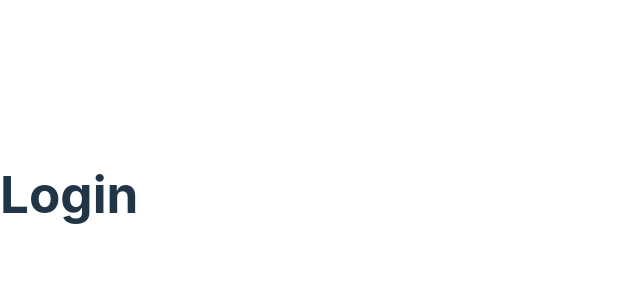
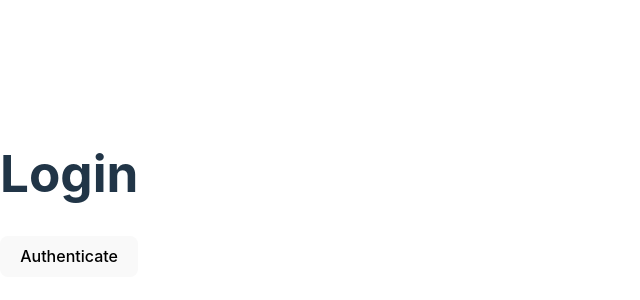
Before and after one commit to erikajdavid/PERN-jwt, a React (Vite) app in the folder client/: page /login in a window 1280 px wide. Shown: the part 206-506 px from the top of the page, without its empty margins (0-640 px from the left). Built offline with nearby package versions, Linux system fonts and the light colour scheme.

Commit message:
testing passing setAuth as a prop

```diff
--- a/client/src/components/Dashboard.jsx
+++ b/client/src/components/Dashboard.jsx
@@ -1,10 +1,11 @@
 import React from "react";
 
-const Dashboard = () => {
+const Dashboard = ({ setAuth }) => {
 
     return (
         <>
             <h1>Dashboard</h1>
+            <button onClick={() => setAuth(false)}>Log out</button>
         </>
     );
 
--- a/client/src/components/Login.jsx
+++ b/client/src/components/Login.jsx
@@ -1,10 +1,11 @@
 import React from "react";
 
-const Login = () => {
+const Login = ({ setAuth }) => {
 
     return (
         <>
             <h1>Login</h1>
+            <button onClick={() => setAuth(true)}>Authenticate</button>
         </>
     );
 
```
